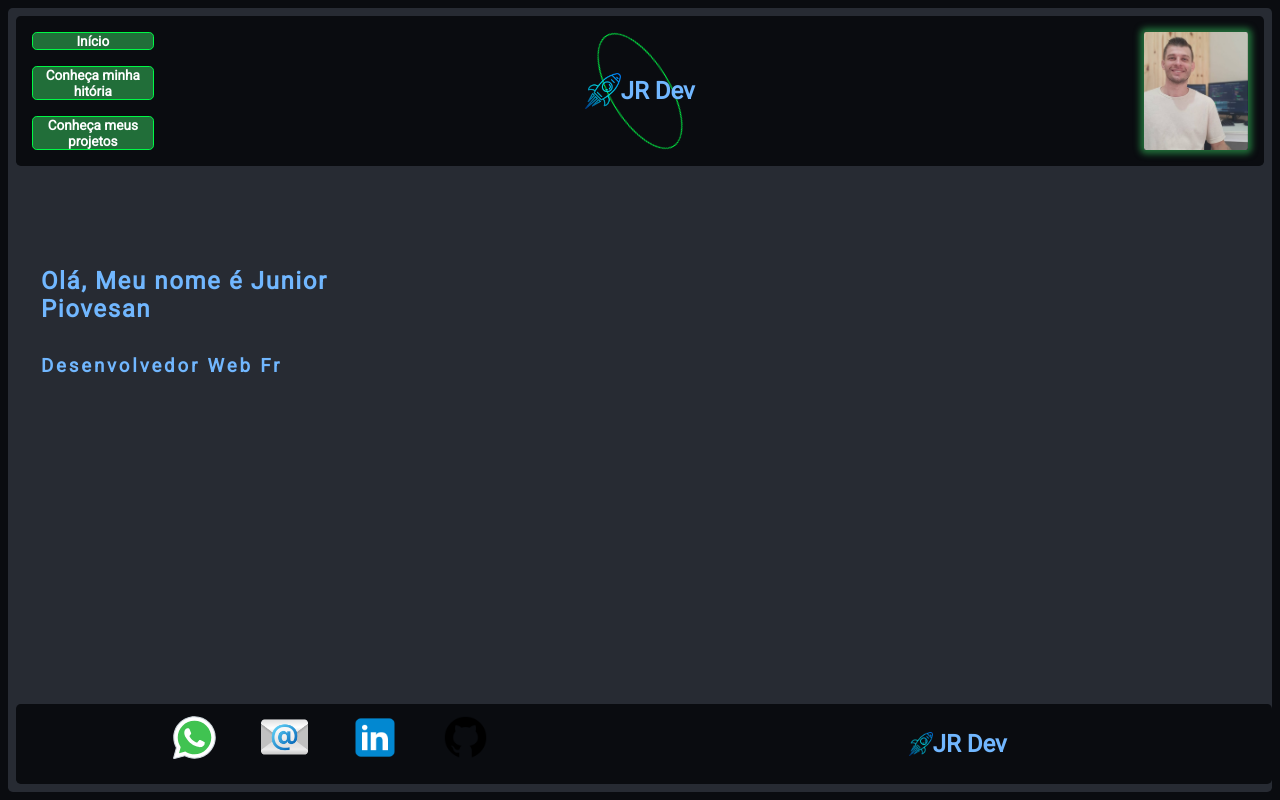
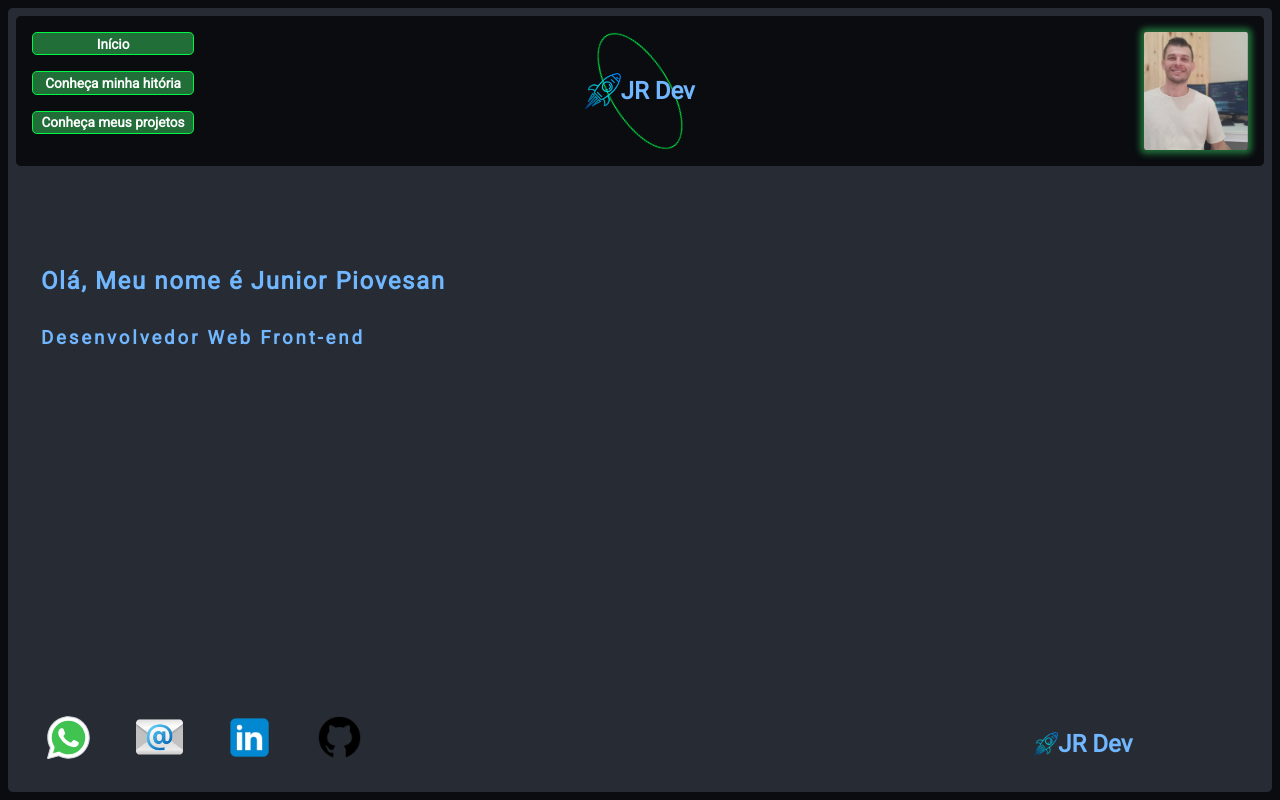
Before and after one commit to Junior-Piovesan/portfolio, a React (Vite) app: page / in a window 1280 px wide. Built offline with nearby package versions, Linux system fonts and the light colour scheme.

Commit message:
corrigido bugs

```diff
--- a/src/components/footer/footer.module.css
+++ b/src/components/footer/footer.module.css
@@ -1,11 +1,10 @@
 .footer {
-  background-color: var(--background-card);
   border-radius: 0.3rem;
   bottom: 0.5rem;
   display: flex;
   height: 80px;
   margin-bottom: 0.5rem;
-  justify-content: space-around;
+  justify-content: space-between;
   position: fixed;
   width: 98.1%;
 }
--- a/src/components/header/header.module.css
+++ b/src/components/header/header.module.css
@@ -23,7 +23,8 @@
 
 .button {
   margin-bottom: 1rem;
-  width: 30%;
+
+  width: 40%;
 }
 
 .imgContainer {
--- a/src/index.css
+++ b/src/index.css
@@ -46,18 +46,19 @@ button:focus {
 }
 
 .teaxtAnimation {
-  animation: typing 3s steps(40, end), blink-caret .90s step-end infinite;
+  animation: typing 3s steps(40, end),
+   blink-caret .90s step-end infinite;
   border-right: .15em solid var(--border);
   margin: 0;
   letter-spacing: .15em;
   overflow: hidden;
   white-space: nowrap;
-  width: 75%;
+  width: 85%;
 }
 
 @keyframes typing {
   from { width: 0 }
-  to { width: 80% }
+  to { width: 90% }
 }
 
 @keyframes blink-caret {
--- a/src/pages/home /home.module.css
+++ b/src/pages/home /home.module.css
@@ -4,15 +4,12 @@
   height: 100%;
   margin-top: 2rem;
   width: 100%;
-  /* flex-direction: column; */
 }
 
 .article {
-
-  height: 62vh;
   margin-top: 3%;
   padding-left: 2%;
-  width: 28%;
+  /* width: 28%; */
 }
 
 .title {
@@ -20,21 +17,3 @@
   margin-top: 2rem;
   letter-spacing: 0.1rem;
 }
-
-
-
-/* .contatosContainer {
-  width: 100%;
-}
-
-.titleContatos {
-  margin-top: 2rem;
-  width: 100%;
-}
-
-.imgIcons {
-  border-bottom: 1px solid var(--border);
-  margin: 5%;
-  padding-bottom: 5px;
-  width: 10%;
-} */
```
